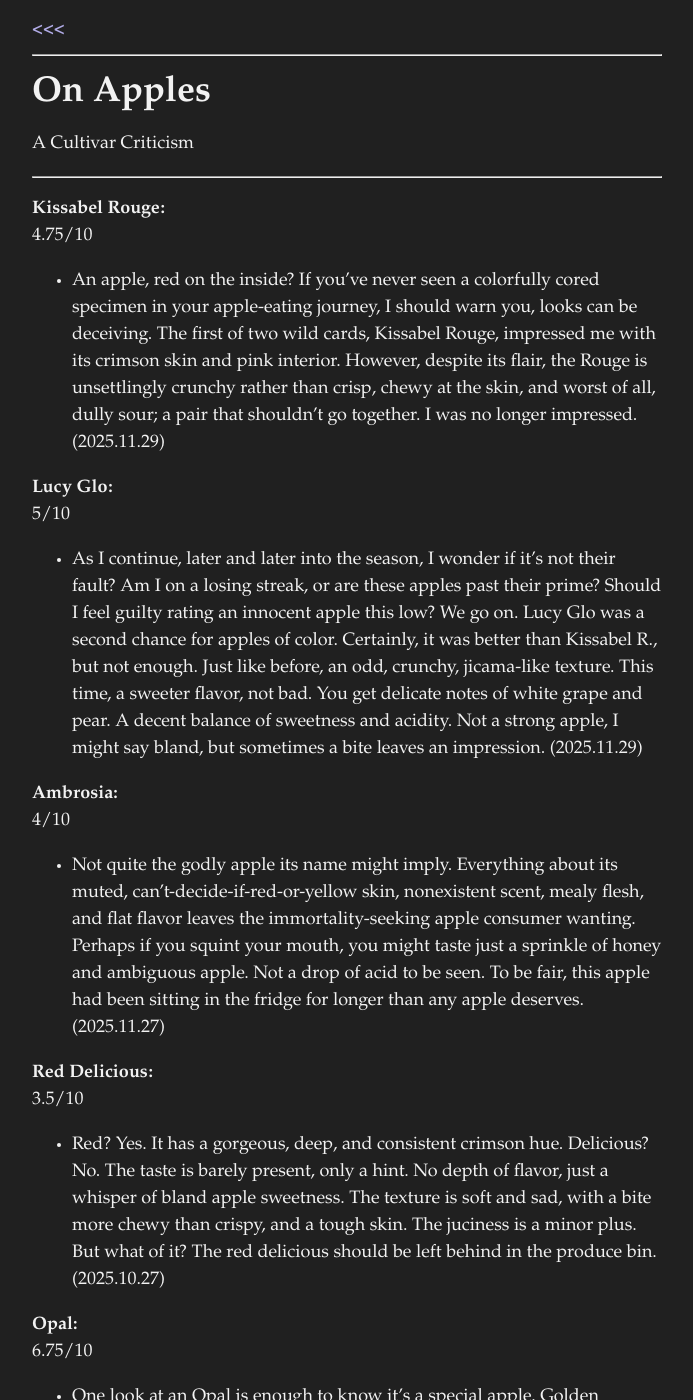
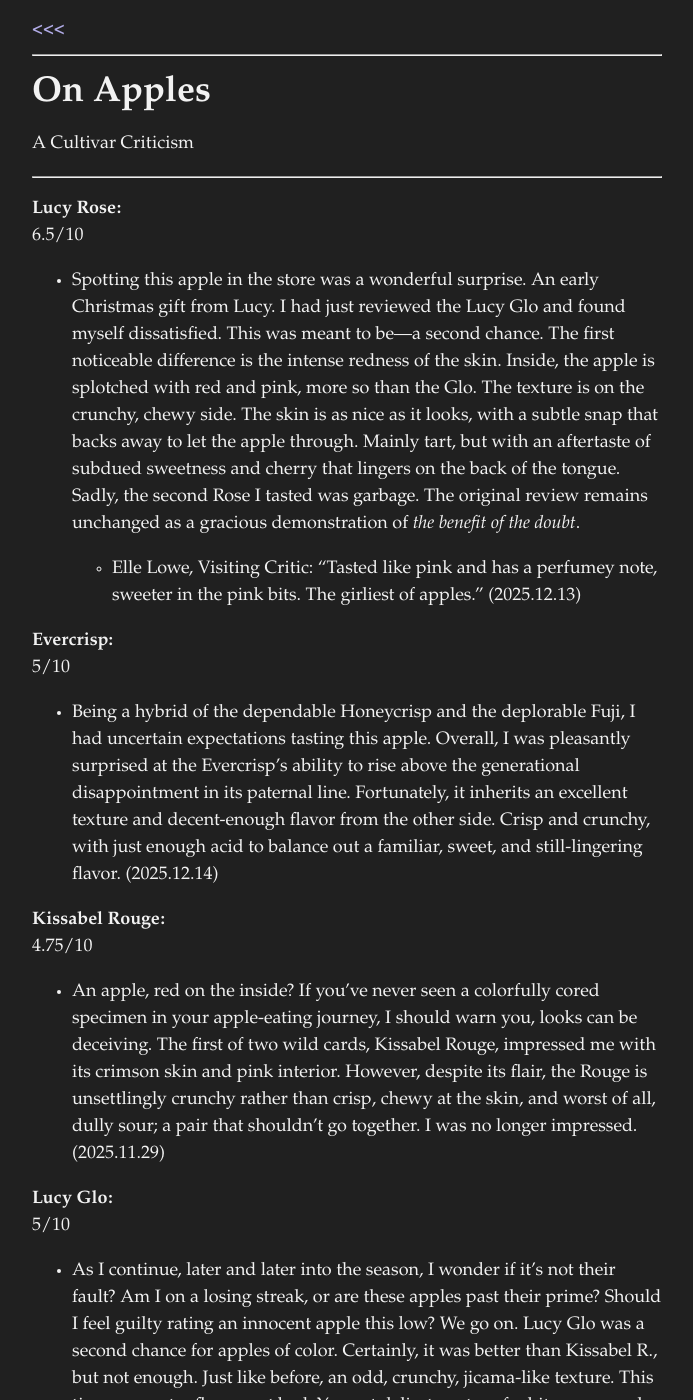
Before and after one commit to ericstmoore/ericstmoore.github.io, a Jekyll site: the page built from thoughts/apples.md, in a window 1280 px wide and 1400 px high. Shown: the whole window, without its empty margins (293-986 px from the left). Built offline with Jekyll 4.4.1, drawn with Linux system fonts in a browser that asks for light colours.

Commit message:
apples.md lucy rose, evercrisp

```diff
--- a/_data/apples.yml
+++ b/_data/apples.yml
@@ -1,3 +1,38 @@
+- name: Lucy Rose
+  rating: 6.5
+  latest_review_date: 2025-12-13
+  reviews:
+    - date: 2025-12-13
+      review: |
+        Spotting this apple in the store was a wonderful surprise. An early
+        Christmas gift from Lucy. I had just reviewed the Lucy Glo and found myself
+        dissatisfied. This was meant to be—a second chance. The first
+        noticeable difference is the intense redness of the skin. Inside, the apple
+        is splotched with red and pink, more so than the Glo. The texture is on the
+        crunchy, chewy side. The skin is as nice as it looks, with a subtle snap
+        that backs away to let the apple through. Mainly tart, but with an aftertaste
+        of subdued sweetness and cherry that lingers on the back of the tongue.
+        Sadly, the second Rose I tasted was garbage. The original review remains
+        unchanged as a gracious demonstration of _the benefit of the doubt_.
+
+          - Elle Lowe, Visiting Critic: "Tasted like pink and has a perfumey
+        note, sweeter in the pink bits. The girliest of apples."
+
+- name: Evercrisp
+  rating: 5
+  latest_review_date: 2025-12-10
+  reviews:
+    - date: 2025-12-14
+      review: |
+        Being a hybrid of the dependable Honeycrisp and the deplorable Fuji, I
+        had uncertain expectations tasting this apple. Overall, I was pleasantly
+        surprised at the Evercrisp's ability to rise above the generational
+        disappointment in its paternal line. Fortunately, it inherits an excellent
+        texture and decent-enough flavor from the other side. Crisp and crunchy,
+        with just enough acid to balance out a familiar, sweet, and still-lingering
+        flavor.
+
+
 - name: Lucy Glo
   rating: 5
   latest_review_date: 2025-11-29
```
